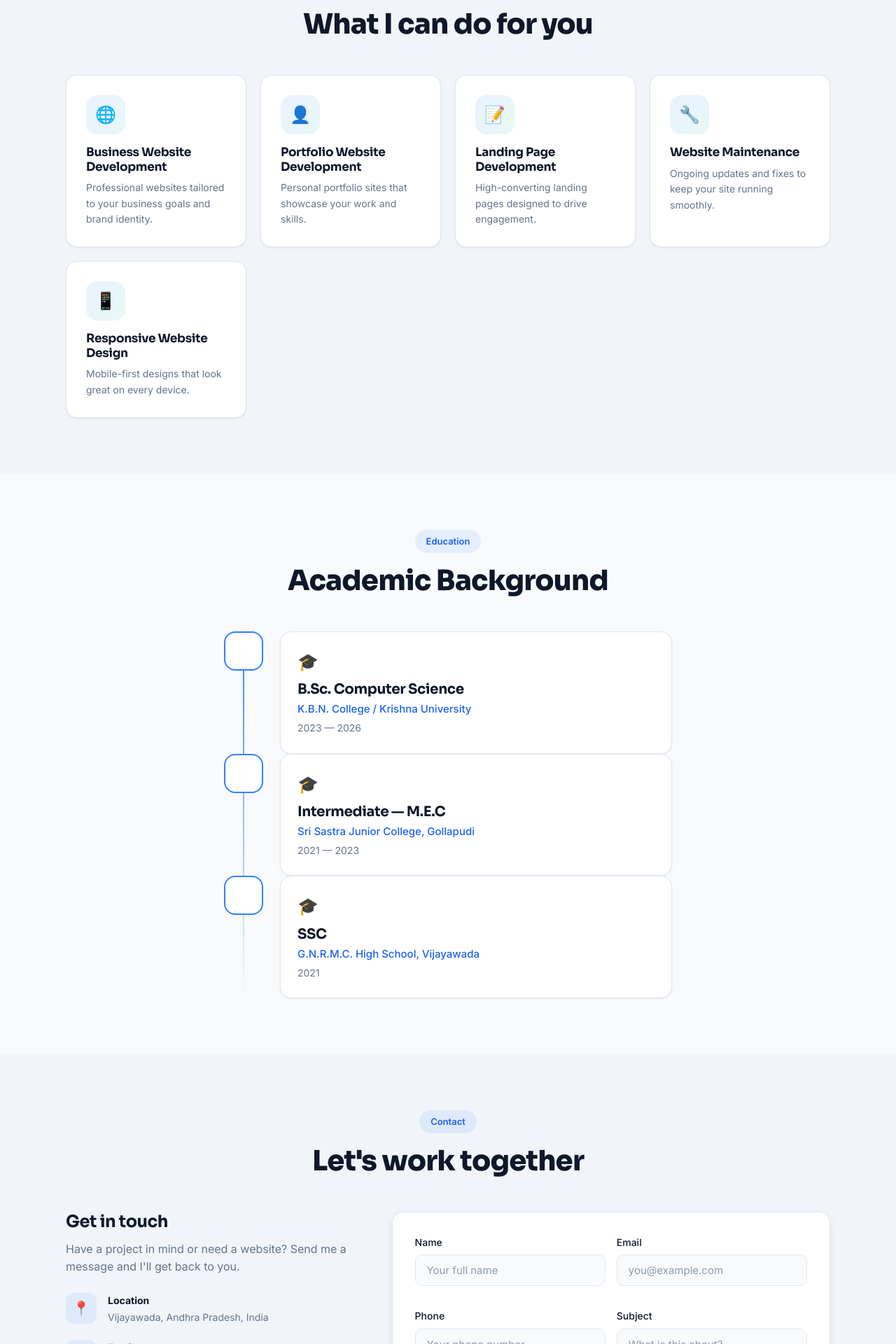
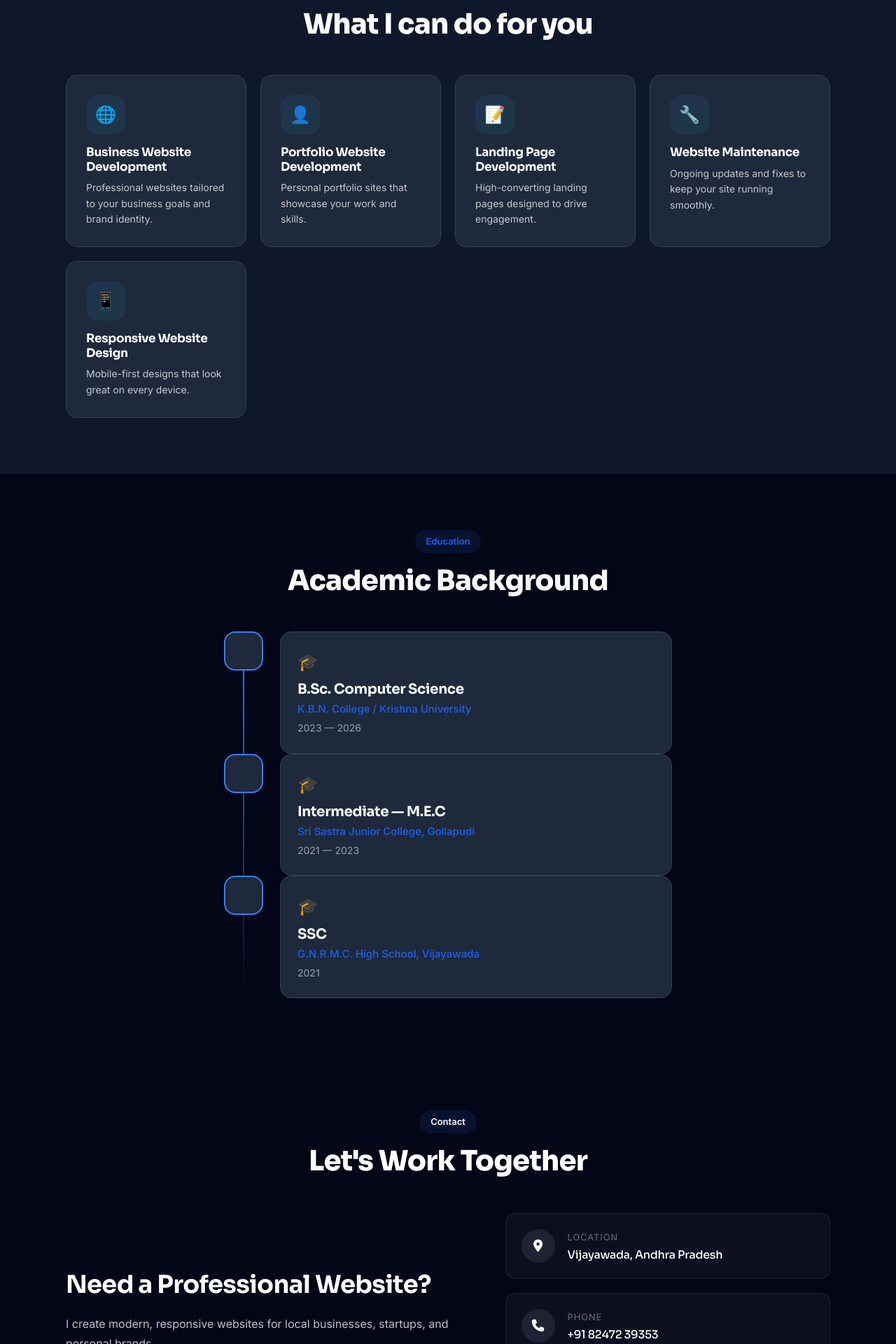
Before and after one commit to krishna-054/sai_krishna_portfolio, a Django app: page / in a window 1280 px wide. Shown: the part 3720-5640 px from the top of the page at 70% size. Run offline with Django 4.2, Linux system fonts and the light colour scheme.

Commit message:
Fix contact icons

```diff
--- a/main/static/css/style.css
+++ b/main/static/css/style.css
@@ -32,15 +32,13 @@
     --error-500: #ef4444;
 
     /* Neutrals — Light theme (default) */
-    --bg:          #f8fafc;
-    --bg-alt:      #f1f5f9;
-    --card:        #ffffff;
-    --text:        #0f172a;
-    --text-muted:  #64748b;
-    --border:      #e2e8f0;
-    --shadow:      0 1px 3px rgba(0,0,0,0.08);
-    --shadow-md:   0 4px 12px rgba(0,0,0,0.08);
-    --shadow-lg:   0 12px 32px rgba(0,0,0,0.10);
+    --bg: #020617;
+--bg-alt: #0f172a;
+--card: #1e293b;
+--text: #f8fafc;
+--text-muted: #94a3b8;
+--border: #334155;
+
 
     /* Typography */
     --font-body: 'Inter', system-ui, -apple-system, sans-serif;
@@ -1086,11 +1121,215 @@ body.dark-mode .nav-logo-text {
 .hero-name {
     color: #2563eb !important;
 }
-
 .project-photo {
     width: 100%;
     height: 100%;
     object-fit: contain;
     display: block;
-    background: #f5f5f5;
+    background: #1e293b;
 }
+
+/* ===================== CONTACT SECTION ===================== */
+
+.contact-section {
+    position: relative;
+}
+
+.contact-grid {
+    display: grid;
+    grid-template-columns: 1.1fr 0.9fr;
+    gap: 60px;
+    align-items: center;
+    margin-top: 50px;
+}
+
+/* Left Side */
+.contact-intro h3 {
+    font-size: 2.2rem;
+    margin-bottom: 20px;
+}
+
+.contact-intro p {
+    max-width: 600px;
+    line-height: 1.8;
+    margin-bottom: 15px;
+}
+
+.contact-buttons {
+    display: flex;
+    flex-wrap: wrap;
+    gap: 15px;
+    margin-top: 30px;
+}
+
+/* Contact Details */
+.contact-details {
+    display: flex;
+    flex-direction: column;
+    gap: 20px;
+}
+
+.contact-item {
+    display: flex;
+    align-items: center;
+    gap: 18px;
+    padding: 22px;
+    border-radius: 14px;
+    background: rgba(255, 255, 255, 0.04);
+    border: 1px solid rgba(255, 255, 255, 0.08);
+    transition: transform 0.3s ease, border-color 0.3s ease;
+}
+
+.contact-item:hover {
+    transform: translateY(-4px);
+    border-color: rgba(255, 255, 255, 0.25);
+}
+
+.contact-icon {
+    width: 48px;
+    height: 48px;
+    min-width: 48px;
+    display: flex;
+    align-items: center;
+    justify-content: center;
+    border-radius: 50%;
+    background: rgba(255, 255, 255, 0.08);
+    font-size: 1.1rem;
+}
+
+.contact-label {
+    display: block;
+    font-size: 0.8rem;
+    text-transform: uppercase;
+    letter-spacing: 1px;
+    opacity: 0.6;
+    margin-bottom: 5px;
+}
+
+.contact-item h4 {
+    margin: 0;
+    font-size: 1rem;
+    font-weight: 500;
+}
+
+.contact-item a {
+    color: inherit;
+    text-decoration: none;
+}
+
+.contact-item a:hover {
+    text-decoration: underline;
+}
+
+/* Bottom CTA */
+.contact-cta {
+    text-align: center;
+    margin-top: 70px;
+    padding: 50px 30px;
+    border-radius: 20px;
+    background: rgba(255, 255, 255, 0.04);
+    border: 1px solid rgba(255, 255, 255, 0.08);
+}
+
+.contact-cta h3 {
+    font-size: 2rem;
+    margin-bottom: 12px;
+}
+
+.contact-cta p {
+    margin-bottom: 25px;
+    opacity: 0.7;
+}
+
+/* Mobile */
+@media (max-width: 768px) {
+
+    .contact-grid {
+        grid-template-columns: 1fr;
+        gap: 35px;
+        margin-top: 35px;
+    }
+
+    .contact-intro h3 {
+        font-size: 1.8rem;
+    }
+
+    .contact-buttons {
+        flex-direction: column;
+    }
+
+    .contact-buttons .btn {
+        width: 100%;
+        text-align: center;
+    }
+
+    .contact-cta {
+        margin-top: 45px;
+        padding: 35px 20px;
+    }
+
+    .contact-cta h3 {
+        font-size: 1.6rem;
+    }
+}
+
+/* Contact section - dark mode text fix */
+
+.contact-section,
+.contact-section h2,
+.contact-section h3,
+.contact-section h4,
+.contact-section p,
+.contact-section span,
+.contact-section a {
+    color: #ffffff;
+}
+
+.contact-section .contact-label {
+    color: rgba(255, 255, 255, 0.65);
+}
+
+.contact-section .contact-intro p,
+.contact-section .contact-cta p {
+    color: rgba(255, 255, 255, 0.75);
+}
+
+.contact-section .contact-item {
+    color: #ffffff;
+}
+
+.contact-section .contact-item a {
+    color: #ffffff;
+}
+
+.contact-section .contact-item a:hover {
+    color: #ffffff;
+}
+/* Services section - dark mode text fix */
+
+#services,
+#services h2,
+#services h3,
+#services h4,
+#services p,
+#services span,
+#services a {
+    color: #ffffff;
+}
+
+#services .section-eyebrow {
+    color: rgba(255, 255, 255, 0.65);
+}
+
+#services p {
+    color: rgba(255, 255, 255, 0.75);
+}
+
+#services .service-card {
+    color: #ffffff;
+}
+
+#services .service-card h3,
+#services .service-card h4 {
+    color: #ffffff;
+}
--- a/main/templates/main/index.html
+++ b/main/templates/main/index.html
@@ -1,6 +1,7 @@
 <!DOCTYPE html>
 <html lang="en">
 <head>
+    <link rel="stylesheet" href="https://cdnjs.cloudflare.com/ajax/libs/font-awesome/6.5.2/css/all.min.css">
     <meta charset="UTF-8">
     <meta name="viewport" content="width=device-width, initial-scale=1.0">
     <title>Sai Krishna — Website Developer & Freelance Web Designer</title>
@@ -36,9 +37,7 @@
                 <li><a href="#contact" class="nav-link">Contact</a></li>
             </ul>
 
-            <button class="theme-toggle" id="themeToggle" aria-label="Toggle dark mode">
-                <span id="themeIcon">🌙</span>
-            </button>
+
 
             <button class="nav-toggle" id="navToggle" aria-label="Toggle menu" aria-expanded="false">
                 <span class="hamburger"></span>
@@ -517,92 +516,125 @@
 </section>
 
     <!-- ===================== CONTACT ===================== -->
-    <section class="section section-alt" id="contact">
+<section class="section contact-section" id="contact">
     <div class="container">
+
         <div class="section-header reveal">
             <span class="section-eyebrow">Contact</span>
-                <h2 class="section-title">Let's work together</h2>
+            <h2 class="section-title">Let's Work Together</h2>
         </div>
+
         <div class="contact-grid">
-                <div class="contact-info reveal">
-                    <h3>Get in touch</h3>
-                    <p>Have a project in mind or need a website? Send me a message and I'll get back to you.</p>
-                    <div class="contact-info-item">
-                        <span class="contact-info-icon">&#128205;</span>
-                        <div>
-                            <strong>Location</strong>
-                            <p>Vijayawada, Andhra Pradesh, India</p>
-                        </div>
-                    </div>
-                    <div class="contact-info-item">
-                        <span class="contact-info-icon">&#9993;</span>
-                        <div>
-                            <strong>Email</strong>
-                            <p>saiKrishnapabolu62@gmail.com</p>
-                        </div>
-                    </div>
-                    <div class="contact-info-item">
-                        <span class="contact-info-icon">&#128241;</span>
-                        <div>
-                            <strong>Phone</strong>
-                            <p>+91 8247239353</p>
-                        </div>
+
+            <!-- Left: CTA -->
+            <div class="contact-intro reveal">
+                <h3>Need a Professional Website?</h3>
+
+                <p>
+                    I create modern, responsive websites for local businesses,
+                    startups, and personal brands.
+                </p>
+
+                <p>
+                    Have a project in mind? Let's discuss your requirements
+                    and build something professional for your business.
+                </p>
+
+                <div class="contact-buttons">
+                    <a
+                        href="https://wa.me/918247239353"
+                        target="_blank"
+                        rel="noopener noreferrer"
+                        class="btn btn-primary"
+                    >
+                        <i class="fab fa-whatsapp"></i>
+                        Chat on WhatsApp
+                    </a>
+
+                    <a
+                        href="tel:+918247239353"
+                        class="btn btn-outline"
+                    >
+                        <i class="fas fa-phone"></i>
+                        Call Me
+                    </a>
                 </div>
             </div>
 
-                <div class="contact-form-wrap reveal">
-                    <!-- Django messages -->
-                    {% if messages %}
-                        {% for message in messages %}
-                            <div class="alert alert-{{ message.tags }}">{{ message }}</div>
-                        {% endfor %}
-                    {% endif %}
+            <!-- Right: Contact Details -->
+            <div class="contact-details reveal">
 
-                    <form method="post" action="" class="contact-form" id="contactForm">
-                        {% csrf_token %}
-                        <div class="form-row">
-                            <div class="form-group">
-                                <label for="id_name">Name</label>
-                                {{ form.name }}
-                                {% if form.name.errors %}
-                                    <span class="form-error">{{ form.name.errors|join:", " }}</span>
-                                {% endif %}
+<div class="contact-item">
+    <div class="contact-icon">
+        <i class="fa-solid fa-location-dot"></i>
     </div>
-                            <div class="form-group">
-                                <label for="id_email">Email</label>
-                                {{ form.email }}
-                                {% if form.email.errors %}
-                                    <span class="form-error">{{ form.email.errors|join:", " }}</span>
-                                {% endif %}
+
+    <div>
+        <span class="contact-label">Location</span>
+        <h4>Vijayawada, Andhra Pradesh</h4>
     </div>
 </div>
-                        <div class="form-row">
-                            <div class="form-group">
-                                <label for="id_phone">Phone</label>
-                                {{ form.phone }}
-                                {% if form.phone.errors %}
-                                    <span class="form-error">{{ form.phone.errors|join:", " }}</span>
-                                {% endif %}
+                <div class="contact-item">
+                    <div class="contact-icon">
+                        <i class="fas fa-phone"></i>
                     </div>
-                            <div class="form-group">
-                                <label for="id_subject">Subject</label>
-                                {{ form.subject }}
-                                {% if form.subject.errors %}
-                                    <span class="form-error">{{ form.subject.errors|join:", " }}</span>
-                                {% endif %}
+
+                    <div>
+                        <span class="contact-label">Phone</span>
+                        <h4>
+                            <a href="tel:+918247239353">
+                                +91 82472 39353
+                            </a>
+                        </h4>
                     </div>
                 </div>
-                        <div class="form-group">
-                            <label for="id_message">Message</label>
-                            {{ form.message }}
-                            {% if form.message.errors %}
-                                <span class="form-error">{{ form.message.errors|join:", " }}</span>
-                            {% endif %}
+
+                <div class="contact-item">
+                    <div class="contact-icon">
+                        <i class="fas fa-envelope"></i>
                     </div>
-                        <button type="submit" class="btn btn-primary btn-full">Send Message</button>
-                    </form>
+
+                    <div>
+                        <span class="contact-label">Email</span>
+                        <h4>
+                            <a href="mailto:saikrishnapabolu62@gmail.com">
+                                saikrishnapabolu62@gmail.com
+                            </a>
+                        </h4>
                     </div>
                 </div>
+
+                <div class="contact-item">
+                    <div class="contact-icon">
+                        <i class="fas fa-briefcase"></i>
+                    </div>
+
+                    <div>
+                        <span class="contact-label">Availability</span>
+                        <h4>Available for Freelance Projects</h4>
+                    </div>
+                </div>
+
+            </div>
+
+        </div>
+
+        <!-- Bottom CTA -->
+        <div class="contact-cta reveal">
+            <h3>Let's Build Something Great Together.</h3>
+
+            <p>
+                Website • Business Website • Restaurant • Salon • Gym
+            </p>
+
+            <a href="https://wa.me/918247239353"
+               target="_blank"
+               rel="noopener noreferrer"
+               class="btn btn-primary">
+                Start a Conversation
+            </a>
+        </div>
+
     </div>
 </section>
 
```
Also changed, not shown: other parts of main/static/css/style.css (+47 -10 lines). Lines whose indentation alone changed are shown as unchanged.
